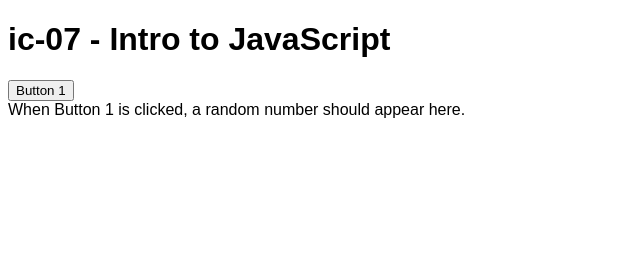
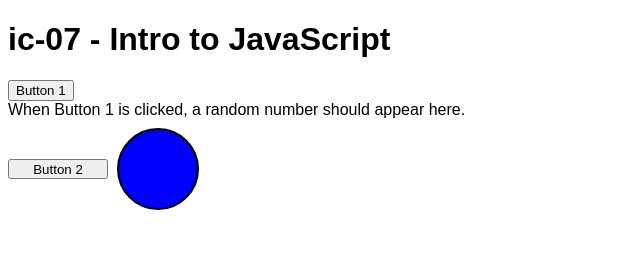
Before and after one commit to DS4200-S22/ic-06-MichLim, a plain HTML site: page index.html in a window 1280 px wide. Shown: the whole page, without its empty margins (0-640 px from the left). Drawn offline with Linux system fonts and the light colour scheme.

Commit message:
added a blue circle

```diff
--- a/ic-06.css
+++ b/ic-06.css
@@ -1,3 +1,14 @@
 * {
     font-family: Arial;
 }
+
+.flex {
+    display: flex;
+    flex-direction: row;
+ }
+
+ .button {
+    margin-top: 40px;
+    height: 20px;
+    width: 100px;
+    }
--- a/index.html
+++ b/index.html
@@ -4,7 +4,6 @@
 <head>
     <meta charset=utf-8/>
     <link rel="stylesheet" href="ic-06.css">
-    <link rel="JavaScript" href="main.js">
 </head>
 
 
@@ -12,12 +11,24 @@
 
     <h1>ic-07 - Intro to JavaScript</h1>
 
-    <button type="button">Button 1</button>
+    <button id="button1" type="button">Button 1</button>
 
     <div id="random_num">
         When Button 1 is clicked, a random number should appear here.
     </div>
 
+    <div class="flex">
+        <button id="button2" type="button" class="button">Button 2</button>
+        <div id="shape">
+            <svg>
+                <circle cx="50" cy="50" r="40" stroke="black" stroke-width="2" fill="blue"/>
+            </svg>
+        </div>
+    </div>
+
+    <script src="main.js"></script>
+
 </body>
 
+
 </html>
--- a/main.js
+++ b/main.js
@@ -6,9 +6,22 @@ Modified: 12/06/21
 
 */
 
+
 //Starter code for Button 1 click
     // You will need to call this function when Button 1 is clicked
-    // You will need to modiffy the body of this function as described in the assignment Readme
+    // You will need to modify the body of this function as described in the assignment Readme
 function button1Clicked() {
     console.log("Button 1 was clicked");
+
+    let button1 = document.getElementById("button1");
+    button1.innerHTML = newText();
+
+    let randNum = Math.random();
+    console.log(randNum);
 }
+
+function button2Clicked() {
+    //If the circle is blue, clicking Button 2 should make it green.
+    //If the circle is green, clicking Button 2 should make it blue.
+    //You may use CSS or inline styling to achieve this functionality.
+}
```
